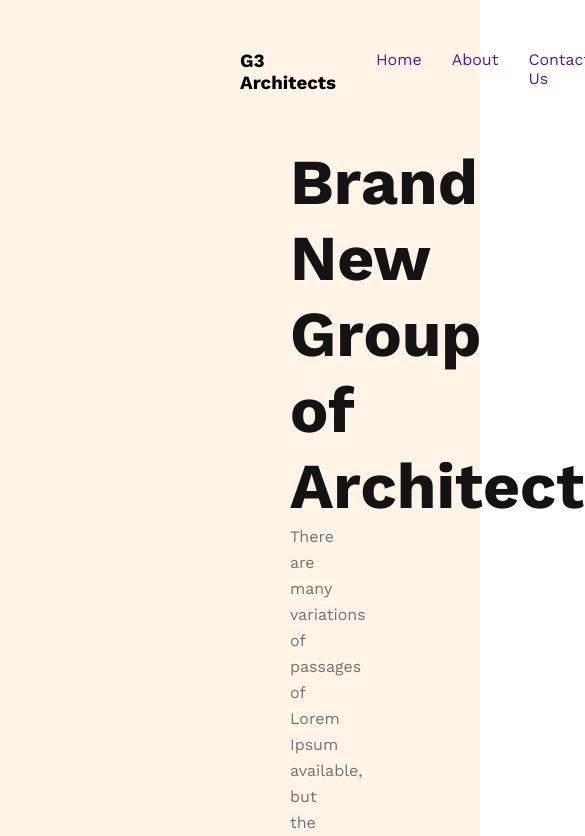
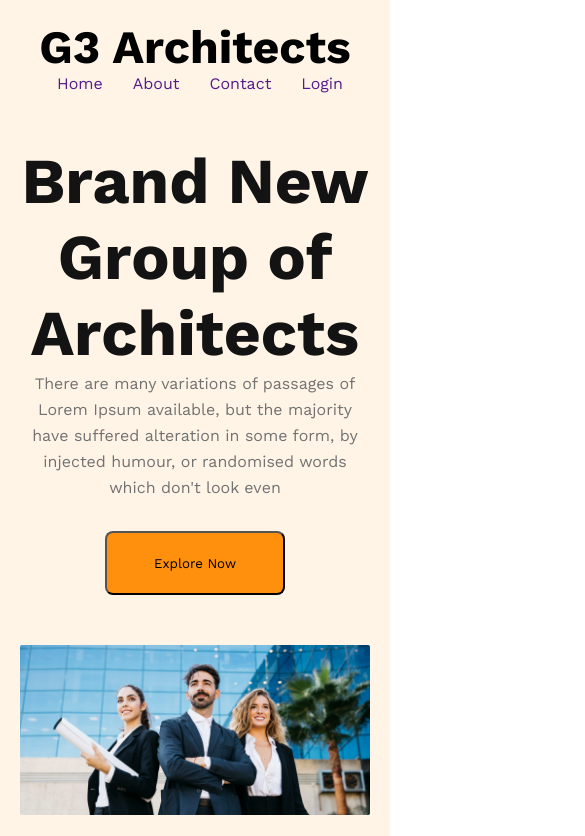
Before and after one commit to FahimReshad/g3-architect-websites, a plain HTML site: page index.html in a window 390 px wide. Shown: the top 836 px of the page, 585 px wide, since content can reach past the window. Drawn offline with nearby package versions, Linux system fonts and the light colour scheme.

Commit message:
completed header section and responsive

```diff
--- a/index.html
+++ b/index.html
@@ -13,20 +13,18 @@
             <ul>
                 <li><a href="">Home</a></li>
                 <li><a href="">About</a></li>
-                <li><a href="">Contact Us</a></li>
+                <li><a href="">Contact</a></li>
                 <li><a href="">Login</a></li>
             </ul>
         </nav>
         <!-- banner  -->
         <div class="banner">
             <div class="banner-content">
-            <h2 class="banner-title">Brand New Group of Architects </h2>
+            <h1 class="banner-title">Brand New Group of Architects</h1>
             <p class="paragraph">There are many variations of passages of Lorem Ipsum available, but the majority have suffered alteration in some form, by injected humour, or randomised words which don't look even</p>
             <button class="primary-btn">Explore Now</button>
         </div>
-            <div class="banner-image">
                 <img src="images/banner.png" alt="">
-            </div>
         </div>
     </header>
     <main>
--- a/styles/style.css
+++ b/styles/style.css
@@ -24,6 +24,11 @@ header{
 nav{
     display: flex;
     justify-content: space-between;
+    align-items: center;
+}
+nav h3{
+    font-size: 2.9rem;
+    font-weight: 700;
 }
 nav >ul{
     display: flex;
@@ -39,11 +44,36 @@ nav li a{
 .banner-content{
    max-width: 800px;
     text-align: center;
-    margin: 0 auto;
-    padding: 50px;
+    margin: 50px auto;
+    /* padding: 50px; */
 }
 .banner-title{
     color: #131313;
     font-size: 4rem;
     font-weight: 700;
 }
+.banner img{
+    width: 100%;
+}
+
+/* media queries*/
+
+@media screen and (max-width: 576px) {
+    header{
+        padding: 20px;
+    }
+    nav {
+        flex-direction: column;
+    }
+}
+/* medium devices  */
+@media screen and (min-width: 576px) and (max-width: 992px) {
+    nav {
+        flex-direction: column;
+        /* text-align: center; */
+    }
+    header{
+        padding: 20px;
+    }
+
+}
```
